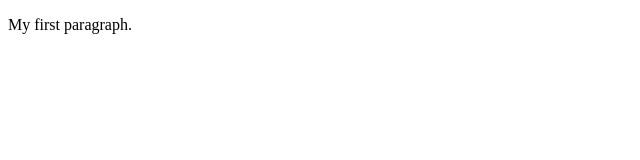
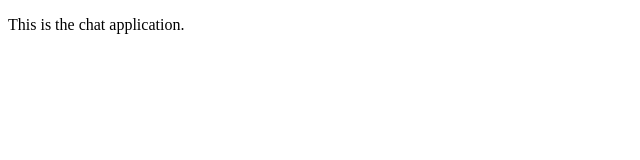
Before and after one commit to unnatkaushik/-chatApp, a website: page public/index.html in a window 1280 px wide. Shown: the full height of the page, 0-640 px from the left. Drawn offline with Linux system fonts and the light colour scheme.

Commit message:
first commit

```diff
--- a/public/index.html
+++ b/public/index.html
@@ -3,7 +3,7 @@
 
 <body>
 
-    <p>My first paragraph.</p>
+    <p>This is the chat application.</p>
 
 </body>
 
```
